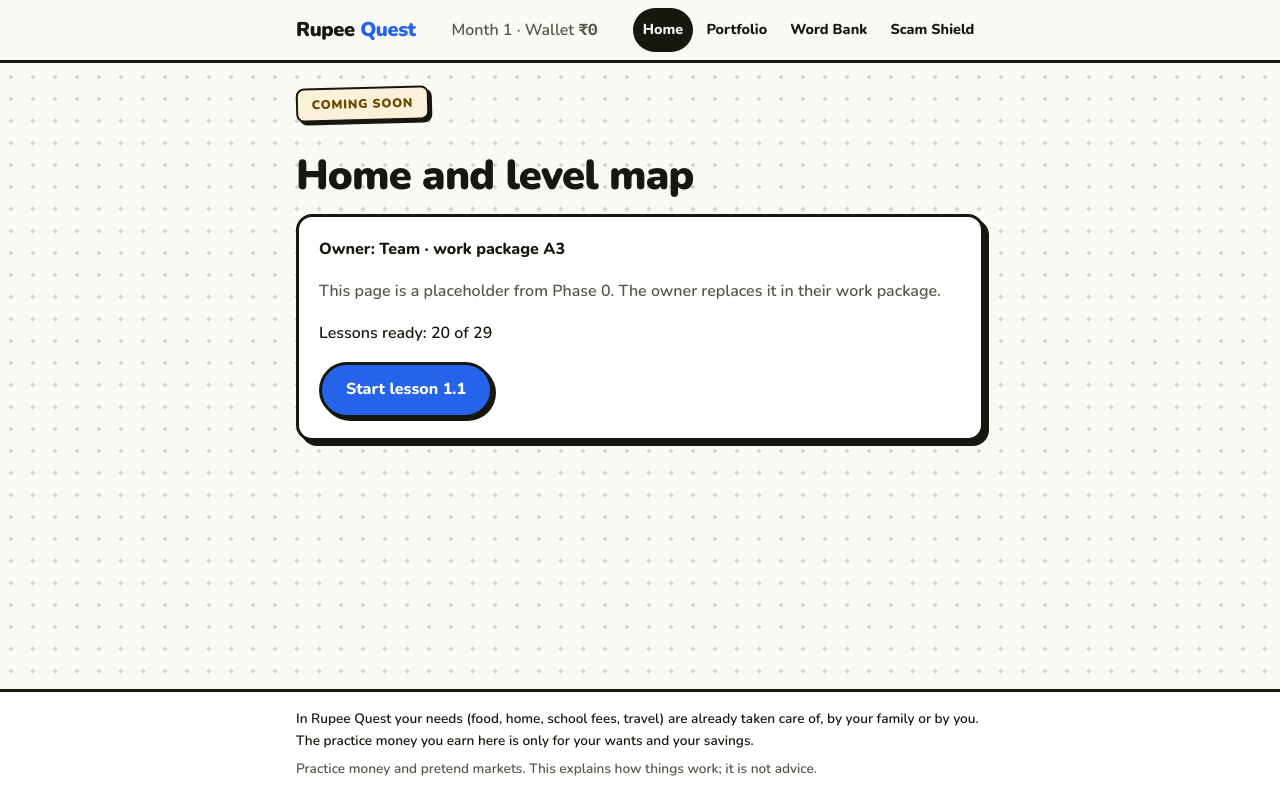
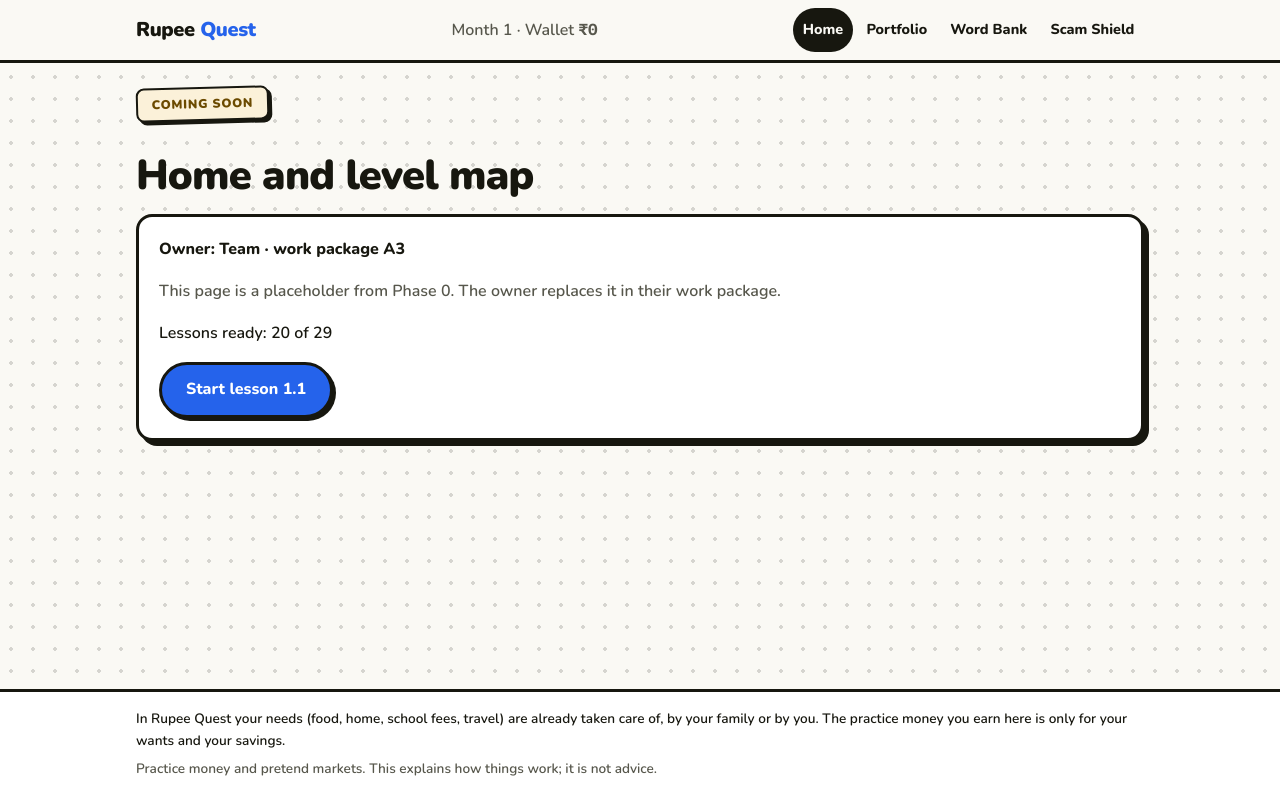
Before and after one commit to amey-op/capito, a React (Vite) app: page / in a window 1280 px wide. Built offline with nearby package versions, Linux system fonts and the light colour scheme.

Commit message:
style: wider shell container and a wrapping top nav so the header fits at 360 px and 1280 px

```diff
--- a/src/styles/theme.css
+++ b/src/styles/theme.css
@@ -1,6 +1,6 @@
 /*
- * Rupee Quest whiteboard theme. Generic parts of docs/design/enjeen-index.css with our overrides
- *. Plain CSS, no framework.
+ * Whiteboard theme. Generic parts of docs/design/enjeen-index.css with our overrides
+ * (Indic text spacing, dense-screen cards, verdict colours). Plain CSS, no framework.
  * Owner: Amey (src/styles/*). Fonts are self-hosted via @fontsource in main.tsx (works offline).
  */
 
@@ -424,7 +424,7 @@ select {
 /* ---------- layout ---------- */
 
 .container {
-  max-width: 720px;
+  max-width: 1040px;
   margin: 0 auto;
   padding: 0 1rem;
   width: 100%;
@@ -468,14 +468,14 @@ select {
 .app-header .wordmark {
   font-size: 1.25rem;
 }
+.app-header .wordmark,
+.app-header .muted {
+  white-space: nowrap;
+}
 .app-nav {
   display: flex;
+  flex-wrap: wrap;
   gap: 0.25rem;
-  overflow-x: auto;
-  scrollbar-width: none;
-}
-.app-nav::-webkit-scrollbar {
-  display: none;
 }
 .app-nav a {
   display: inline-flex;
```
